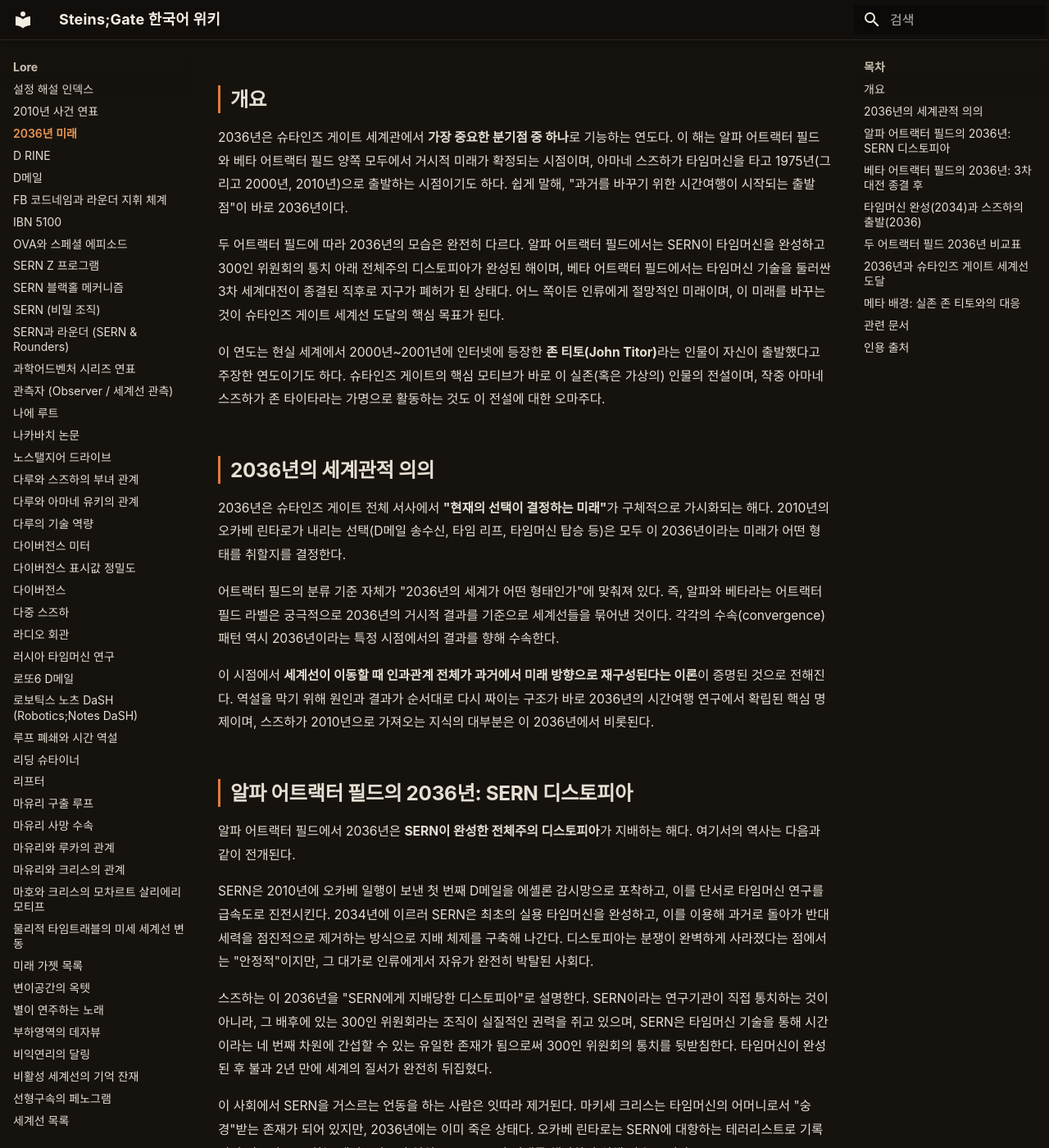
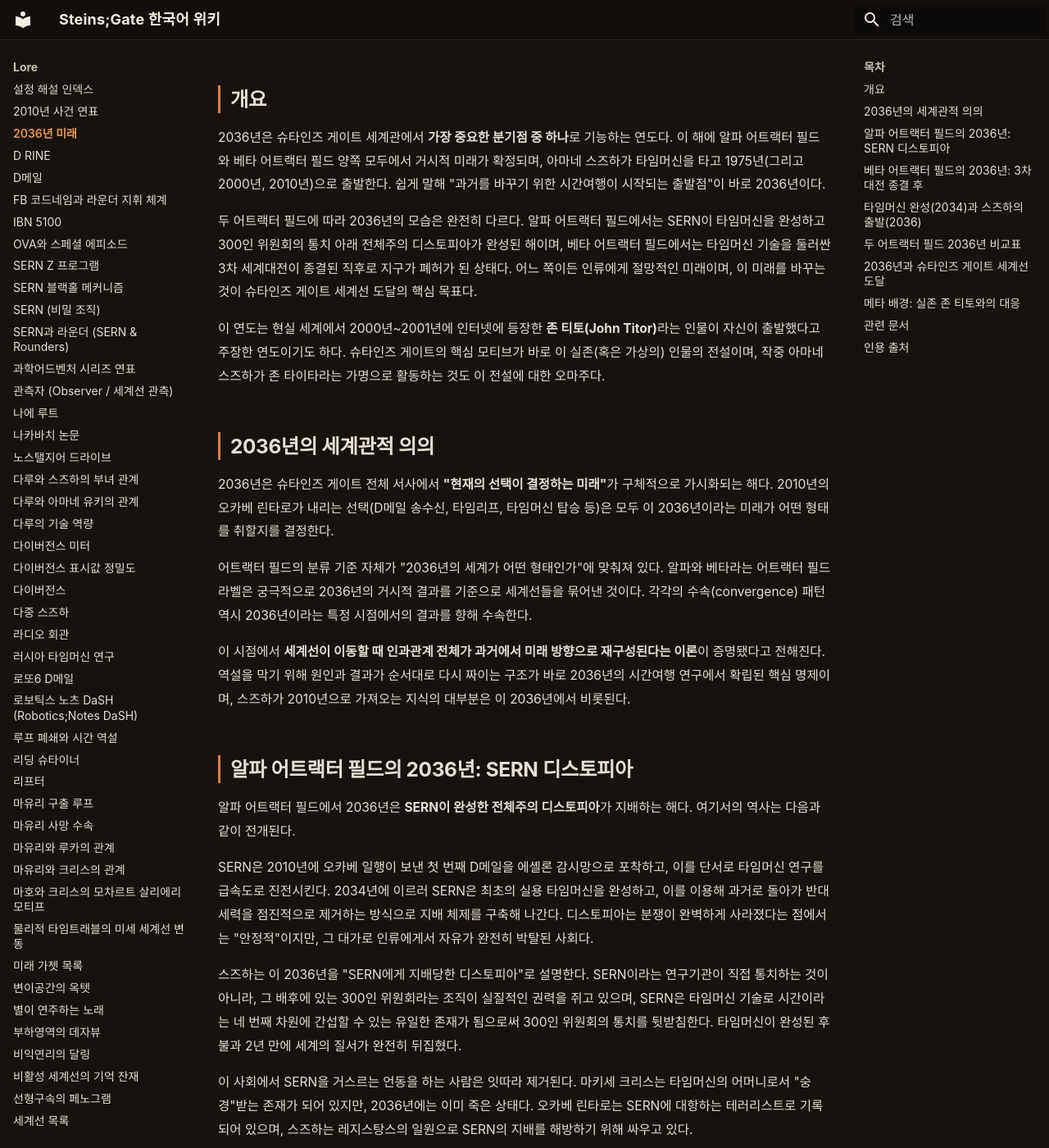
Before and after one commit to sgwiki/sgwiki.github.io, an MkDocs documentation site: the page built from wiki/lore/2036년-미래.md, in a window 1280 px wide and 1400 px high, scrolled down 292 px. Shown: the whole window at 82% size. Built offline with MkDocs 1.6.1 and Material for MkDocs 9.7.7, drawn with Linux system fonts in a browser that asks for light colours; some web fonts are replaced; some of the changed text lies outside the part shown.

Commit message:
chore(wiki): 2036년-미래 정비 — VOCAB '타임 리프'→'타임리프' 1건·humanize 12건(메타 진입 '이는/이것은' 4·추상 주어+만능동사 3·형식명사 결말 2·'즉' 남발 2·연결어미 뒤 쉼표 2·'~를 통해' 1·기타 1)·사실·스포일러(endgame)·수치(67억·57억·2034·2036·1.048596%)·인용(영문 3블록) 불변
Co-Authored-By: Claude Opus 4.6 <noreply@anthropic.com>

```diff
--- a/wiki/lore/2036년-미래.md
+++ b/wiki/lore/2036년-미래.md
@@ -10,19 +10,19 @@ description: "2036년은 슈타인즈 게이트 세계관에서 가장 중요한
 
 ## 개요
 
-2036년은 슈타인즈 게이트 세계관에서 **가장 중요한 분기점 중 하나**로 기능하는 연도다. 이 해는 알파 어트랙터 필드와 베타 어트랙터 필드 양쪽 모두에서 거시적 미래가 확정되는 시점이며, 아마네 스즈하가 타임머신을 타고 1975년(그리고 2000년, 2010년)으로 출발하는 시점이기도 하다. 쉽게 말해, "과거를 바꾸기 위한 시간여행이 시작되는 출발점"이 바로 2036년이다.
+2036년은 슈타인즈 게이트 세계관에서 **가장 중요한 분기점 중 하나**로 기능하는 연도다. 이 해에 알파 어트랙터 필드와 베타 어트랙터 필드 양쪽 모두에서 거시적 미래가 확정되며, 아마네 스즈하가 타임머신을 타고 1975년(그리고 2000년, 2010년)으로 출발한다. 쉽게 말해 "과거를 바꾸기 위한 시간여행이 시작되는 출발점"이 바로 2036년이다.
 
-두 어트랙터 필드에 따라 2036년의 모습은 완전히 다르다. 알파 어트랙터 필드에서는 SERN이 타임머신을 완성하고 300인 위원회의 통치 아래 전체주의 디스토피아가 완성된 해이며, 베타 어트랙터 필드에서는 타임머신 기술을 둘러싼 3차 세계대전이 종결된 직후로 지구가 폐허가 된 상태다. 어느 쪽이든 인류에게 절망적인 미래이며, 이 미래를 바꾸는 것이 슈타인즈 게이트 세계선 도달의 핵심 목표가 된다.
+두 어트랙터 필드에 따라 2036년의 모습은 완전히 다르다. 알파 어트랙터 필드에서는 SERN이 타임머신을 완성하고 300인 위원회의 통치 아래 전체주의 디스토피아가 완성된 해이며, 베타 어트랙터 필드에서는 타임머신 기술을 둘러싼 3차 세계대전이 종결된 직후로 지구가 폐허가 된 상태다. 어느 쪽이든 인류에게 절망적인 미래이며, 이 미래를 바꾸는 것이 슈타인즈 게이트 세계선 도달의 핵심 목표다.
 
 이 연도는 현실 세계에서 2000년~2001년에 인터넷에 등장한 **존 티토(John Titor)**라는 인물이 자신이 출발했다고 주장한 연도이기도 하다. 슈타인즈 게이트의 핵심 모티브가 바로 이 실존(혹은 가상의) 인물의 전설이며, 작중 아마네 스즈하가 존 타이타라는 가명으로 활동하는 것도 이 전설에 대한 오마주다.
 
 ## 2036년의 세계관적 의의
 
-2036년은 슈타인즈 게이트 전체 서사에서 **"현재의 선택이 결정하는 미래"**가 구체적으로 가시화되는 해다. 2010년의 오카베 린타로가 내리는 선택(D메일 송수신, 타임 리프, 타임머신 탑승 등)은 모두 이 2036년이라는 미래가 어떤 형태를 취할지를 결정한다.
+2036년은 슈타인즈 게이트 전체 서사에서 **"현재의 선택이 결정하는 미래"**가 구체적으로 가시화되는 해다. 2010년의 오카베 린타로가 내리는 선택(D메일 송수신, 타임리프, 타임머신 탑승 등)은 모두 이 2036년이라는 미래가 어떤 형태를 취할지를 결정한다.
 
-어트랙터 필드의 분류 기준 자체가 "2036년의 세계가 어떤 형태인가"에 맞춰져 있다. 즉, 알파와 베타라는 어트랙터 필드 라벨은 궁극적으로 2036년의 거시적 결과를 기준으로 세계선들을 묶어낸 것이다. 각각의 수속(convergence) 패턴 역시 2036년이라는 특정 시점에서의 결과를 향해 수속한다.
+어트랙터 필드의 분류 기준 자체가 "2036년의 세계가 어떤 형태인가"에 맞춰져 있다. 알파와 베타라는 어트랙터 필드 라벨은 궁극적으로 2036년의 거시적 결과를 기준으로 세계선들을 묶어낸 것이다. 각각의 수속(convergence) 패턴 역시 2036년이라는 특정 시점에서의 결과를 향해 수속한다.
 
-이 시점에서 **세계선이 이동할 때 인과관계 전체가 과거에서 미래 방향으로 재구성된다는 이론**이 증명된 것으로 전해진다. 역설을 막기 위해 원인과 결과가 순서대로 다시 짜이는 구조가 바로 2036년의 시간여행 연구에서 확립된 핵심 명제이며, 스즈하가 2010년으로 가져오는 지식의 대부분은 이 2036년에서 비롯된다.
+이 시점에서 **세계선이 이동할 때 인과관계 전체가 과거에서 미래 방향으로 재구성된다는 이론**이 증명됐다고 전해진다. 역설을 막기 위해 원인과 결과가 순서대로 다시 짜이는 구조가 바로 2036년의 시간여행 연구에서 확립된 핵심 명제이며, 스즈하가 2010년으로 가져오는 지식의 대부분은 이 2036년에서 비롯된다.
 
 ## 알파 어트랙터 필드의 2036년: SERN 디스토피아
 
@@ -30,13 +30,13 @@ description: "2036년은 슈타인즈 게이트 세계관에서 가장 중요한
 
 SERN은 2010년에 오카베 일행이 보낸 첫 번째 D메일을 에셸론 감시망으로 포착하고, 이를 단서로 타임머신 연구를 급속도로 진전시킨다. 2034년에 이르러 SERN은 최초의 실용 타임머신을 완성하고, 이를 이용해 과거로 돌아가 반대 세력을 점진적으로 제거하는 방식으로 지배 체제를 구축해 나간다. 디스토피아는 분쟁이 완벽하게 사라졌다는 점에서는 "안정적"이지만, 그 대가로 인류에게서 자유가 완전히 박탈된 사회다.
 
-스즈하는 이 2036년을 "SERN에게 지배당한 디스토피아"로 설명한다. SERN이라는 연구기관이 직접 통치하는 것이 아니라, 그 배후에 있는 300인 위원회라는 조직이 실질적인 권력을 쥐고 있으며, SERN은 타임머신 기술을 통해 시간이라는 네 번째 차원에 간섭할 수 있는 유일한 존재가 됨으로써 300인 위원회의 통치를 뒷받침한다. 타임머신이 완성된 후 불과 2년 만에 세계의 질서가 완전히 뒤집혔다.
+스즈하는 이 2036년을 "SERN에게 지배당한 디스토피아"로 설명한다. SERN이라는 연구기관이 직접 통치하는 것이 아니라, 그 배후에 있는 300인 위원회라는 조직이 실질적인 권력을 쥐고 있으며, SERN은 타임머신 기술로 시간이라는 네 번째 차원에 간섭할 수 있는 유일한 존재가 됨으로써 300인 위원회의 통치를 뒷받침한다. 타임머신이 완성된 후 불과 2년 만에 세계의 질서가 완전히 뒤집혔다.
 
 이 사회에서 SERN을 거스르는 언동을 하는 사람은 잇따라 제거된다. 마키세 크리스는 타임머신의 어머니로서 "숭경"받는 존재가 되어 있지만, 2036년에는 이미 죽은 상태다. 오카베 린타로는 SERN에 대항하는 테러리스트로 기록되어 있으며, 스즈하는 레지스탕스의 일원으로 SERN의 지배를 해방하기 위해 싸우고 있다.
 
 > **[팬 분석]** "Those previous iterations give up on saving Kurisu, and eventually die in 2025. In 2036, the young Suzuha travels to 1975 by time machine, starting the next iteration." — [The Mechanics of Steins;Gate v1.0.3](../근거자료/비공식/mechanics-of-steins-gate/ch3.md), §3.1.1[^1]
 
-이것은 알파 어트랙터 필드에서 2036년이 가지는 구조적 의미를 잘 보여준다. 2036년은 단순히 "나쁜 미래"가 아니라, **반복의 출발점**이다. 스즈하가 이 해에서 타임머신을 타고 과거로 출발함으로써 새로운 시도가 시작되고, 그 시도가 실패하면 다시 2036년이 되고, 다시 스즈하가 출발하는 순환이 구조화되어 있다.
+알파 어트랙터 필드에서 2036년이 가지는 구조적 의미가 여기에 드러난다. 2036년은 단순히 "나쁜 미래"가 아니라 **반복의 출발점**이다. 스즈하가 이 해에서 타임머신을 타고 과거로 출발하면서 새로운 시도가 시작되고, 그 시도가 실패하면 다시 2036년이 되고 다시 스즈하가 출발하는 순환이 구조화되어 있다.
 
 ## 베타 어트랙터 필드의 2036년: 3차 대전 종결 후
 
@@ -44,11 +44,11 @@ SERN은 2010년에 오카베 일행이 보낸 첫 번째 D메일을 에셸론
 
 전쟁의 발단은 나카바치(마키세 크리스의 아버지)가 훔쳐서 러시아로 가져간 타임머신 논문이다. 이 논문을 바탕으로 러시아와 유럽연합이 타임머신 개발 경쟁을 시작하고, 여기에 미국이 가세하면서 냉전과 판박이인 대립 구조가 형성된다. 결국 핵병기가 사용되면서 전쟁은 걷잡을 수 없이 확대된다.
 
-스즈하의 증언에 따르면, 이 전쟁으로 인류의 총인구는 약 67억 명에서 10억 명까지 줄어든다. 즉, **약 57억 명이 사망**하는 것이다. 2036년에는 전쟁이 종결되었지만, 지구는 엉망진창이 되어 "사람이 살 만한 세상이 아닌" 상태로 남는다.
+스즈하의 증언에 따르면, 이 전쟁으로 인류의 총인구는 약 67억 명에서 10억 명까지 줄어든다. 곧 **약 57억 명이 사망**하는 것이다. 2036년에는 전쟁이 종결되었지만, 지구는 엉망진창이 되어 "사람이 살 만한 세상이 아닌" 상태로 남는다.
 
 > **[팬 분석]** "She reveals that in the future of this attractor field, a Third World War breaks out over the development of time machines." — [The Mechanics of Steins;Gate v1.0.3](../근거자료/비공식/mechanics-of-steins-gate/ch3.md), §3.1.1[^2]
 
-베타 어트랙터 필드의 2036년에서 스즈하는 오카베 린타로의 뜻을 이어받은 아버지(하시다 이타루)와 함께 타임머신을 완성하고, 과거의 오카베에게 협력을 요청하기 위해 2010년으로 출발한다. 이것이 슈타인즈 게이트 0의 핵심 구조이기도 하다.
+베타 어트랙터 필드의 2036년에서 스즈하는 오카베 린타로의 뜻을 이어받은 아버지(하시다 이타루)와 함께 타임머신을 완성하고, 과거의 오카베에게 협력을 요청하기 위해 2010년으로 출발한다. 슈타인즈 게이트 0의 핵심 구조가 바로 이것이다.
 
 ## 타임머신 완성(2034)과 스즈하의 출발(2036)
 
@@ -63,7 +63,7 @@ SERN은 2010년에 오카베 일행이 보낸 첫 번째 D메일을 에셸론
 
 스즈하의 시간여행 경로는 통상적으로 **2036년 → 1975년 → 2000년 → 2010년** 순이다. 1975년에서는 IBM 5100 입수 임무를, 2000년에서는 Y2K 문제 해결 임무를 수행하며, 2010년에서 본격적으로 오카베와 접촉해 과거를 바꾸기 위한 계획을 실행한다.
 
-이 2036년이라는 출발점은 단순히 스즈하 개인의 선택이 아니라, **수속(convergence)에 의해 정해진 구조적 필연**이다. 어느 반복에서든 2036년에 스즈하가 타임머신을 타고 과거로 향하는 사건은 동일하게 발생하며, 이것이 슈타인즈 게이트 서사의 순환 구조를 형성한다.
+2036년이라는 출발점은 단순히 스즈하 개인의 선택이 아니라 **수속(convergence)에 의해 정해진 구조적 필연**이다. 어느 반복에서든 2036년에 스즈하가 타임머신을 타고 과거로 향하는 사건은 동일하게 발생하며, 슈타인즈 게이트 서사의 순환 구조를 형성한다.
 
 ## 두 어트랙터 필드 2036년 비교표
 
@@ -89,13 +89,13 @@ SERN은 2010년에 오카베 일행이 보낸 첫 번째 D메일을 에셸론
 1. 2010년 7월 28일에 죽는 마키세 크리스를 구출할 것
 2. 나카바치가 러시아로 가져가는 타임머신 논문을 소멸시킬 것
 
-스즈하는 슈타인즈 게이트 세계선에 대해 "미지"라 부르며, 그곳의 미래가 어떤 형태일지 아무도 모른다고 말한다. 어쩌면 3차 대전 이후 디스토피아가 구축될 수도 있고, 어쩌면 아무도 죽지 않는 멋진 미래가 기다리고 있을 수도 있다. 단, 확실한 것은 **스즈하가 경험한 2036년도 아니고, 알파 세계선의 2036년도 아니라는 것**뿐이다.
+스즈하는 슈타인즈 게이트 세계선에 대해 "미지"라 부르며, 그곳의 미래가 어떤 형태일지 아무도 모른다고 말한다. 어쩌면 3차 대전 이후 디스토피아가 구축될 수도 있고, 어쩌면 아무도 죽지 않는 멋진 미래가 기다리고 있을 수도 있다. 단, 확실한 것은 **스즈하가 경험한 2036년도 아니고 알파 세계선의 2036년도 아니라는 점**뿐이다.
 
 스즈하는 슈타인즈 게이트 세계선에 도달하면 자신이 더 이상 시간여행을 할 이유가 없어지며, 원인과 결과가 재구성되어 "여기 앉아 있는 나는 사라질 것"이라고 예언한다. 실제로 오카베가 슈타인즈 게이트 세계선에 도달했을 때, 타임머신은 무지개 빛에 휩싸여 사라지고 스즈하도 함께 사라진다.
 
 > **[팬 분석]** "Okabe can complete a self-consistent loop by travelling to the future, but no such loop is possible for Suzuha. There is no reason for her to be present on the Steins Gate world line after 21/8/10." — [The Mechanics of Steins;Gate v1.0.3](../근거자료/비공식/mechanics-of-steins-gate/ch3.md), §3.1.3[^3]
 
-이것은 슈타인즈 게이트 세계선이 2036년이라는 출발점을 필요로 하지 않는다는 것을 의미한다. 2036년이라는 절망의 미래가 존재하지 않기 때문에, 그 미래에서 과거로 향하는 스즈하도 존재할 필요가 없어지는 것이다.
+슈타인즈 게이트 세계선은 2036년이라는 출발점을 필요로 하지 않는다. 2036년이라는 절망의 미래가 존재하지 않기 때문에, 그 미래에서 과거로 향하는 스즈하도 존재할 필요가 없어진다.
 
 ## 메타 배경: 실존 존 티토와의 대응
 
```
Also changed, not shown: other parts of wiki/lore/2036년-미래.md (+1 -1 lines).
